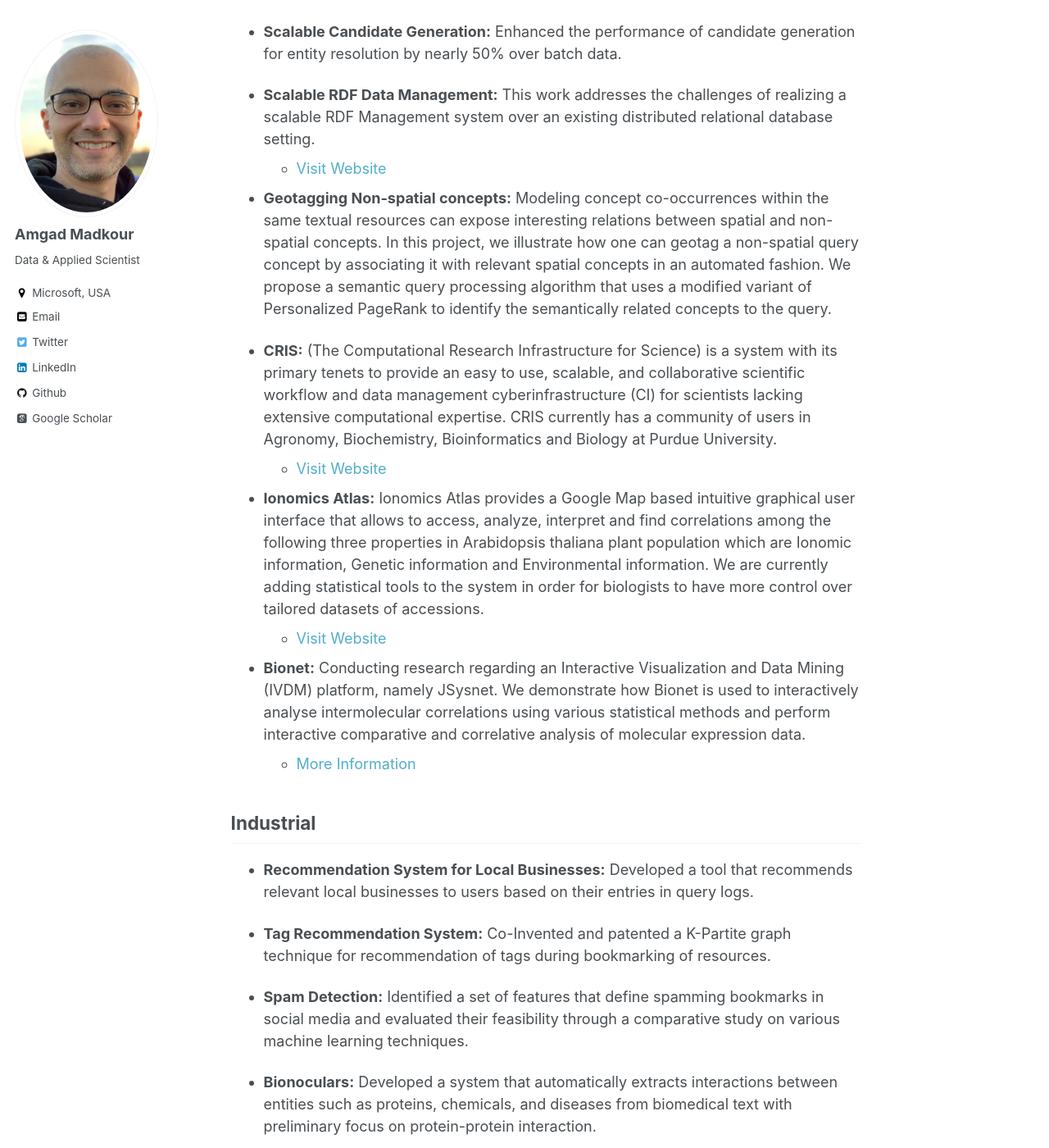
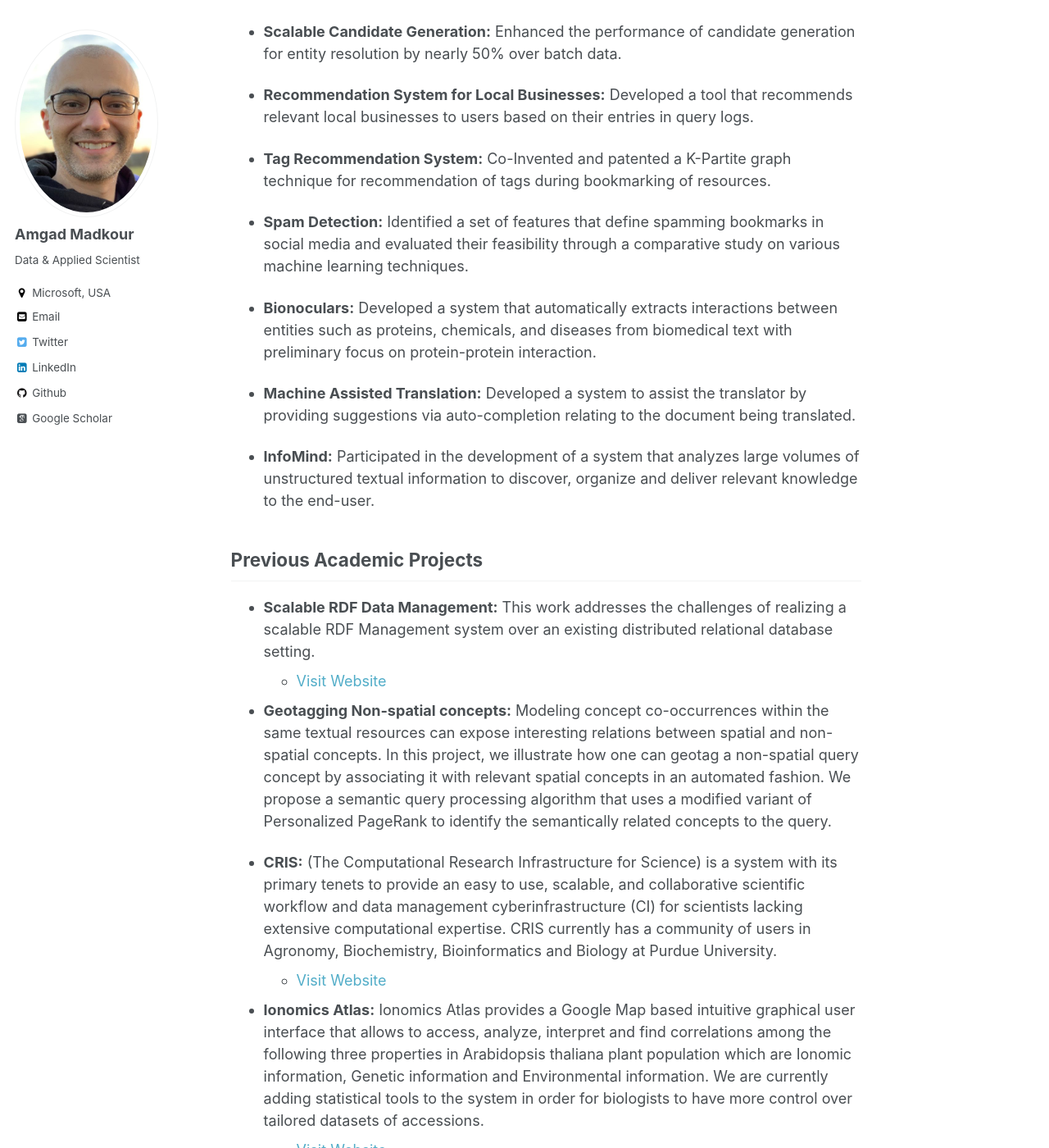
Before and after one commit to amgadmadkour/amgadmadkour.github.io, a Jekyll site: the page built from _pages/projects.md, in a window 1280 px wide and 1400 px high, scrolled down 471 px. Shown: the whole window at 82% size. Built offline with Jekyll 4.4.1, drawn with Linux system fonts in a browser that asks for light colours; some web fonts are replaced; some of the changed text lies outside the part shown.

Commit message:
Update projects

```diff
--- a/_pages/projects.md
+++ b/_pages/projects.md
@@ -9,11 +9,25 @@ author_profile: true
 
 * **Graph Analytics:** Building a knowledge graph analytics platform for discovering insights from the Microsoft knowledge graph.
 
-## Previous
+## Previous Industry Projects
 
 * **Entity Resolution over Spark:** Migrated a complete rule-based entity resolution pipeline from Cosmos to Spark.
 
 * **Scalable Candidate Generation:** Enhanced the performance of candidate generation for entity resolution by nearly 50% over batch data.
+
+* **Recommendation System for Local Businesses:** Developed a tool that recommends relevant local businesses to users based on their entries in query logs.
+
+* **Tag Recommendation System:** Co-Invented and patented a K-Partite graph technique for recommendation of tags during bookmarking of resources.
+
+* **Spam Detection:** Identified a set of features that define spamming bookmarks in social media and evaluated their feasibility through a comparative study on various machine learning techniques.
+
+* **Bionoculars:** Developed a system that automatically extracts interactions between entities such as proteins, chemicals, and diseases from biomedical text with preliminary focus on protein-protein interaction.
+
+* **Machine Assisted Translation:** Developed a system to assist the translator by providing suggestions via auto-completion relating to the document being translated.
+
+* **InfoMind:** Participated in the development of a system that analyzes large volumes of unstructured textual information to discover, organize and deliver relevant knowledge to the end-user.
+
+## Previous Academic Projects
 
 * **Scalable RDF Data Management:** This work addresses the challenges of realizing a scalable RDF Management system over an existing distributed relational database setting.
   * [Visit Website](https://github.com/amgadmadkour/knowledgecubes)
@@ -28,17 +42,3 @@ author_profile: true
 
 * **Bionet:** Conducting research regarding an Interactive Visualization and Data Mining (IVDM) platform, namely JSysnet. We demonstrate how Bionet is used to interactively analyse intermolecular correlations using various statistical methods and perform interactive comparative and correlative analysis of molecular expression data.
   * [More Information](https://www.cs.purdue.edu/homes/amadkour/projects/bionet/index.html)
-
-## Industrial
-
-* **Recommendation System for Local Businesses:** Developed a tool that recommends relevant local businesses to users based on their entries in query logs.
-
-* **Tag Recommendation System:** Co-Invented and patented a K-Partite graph technique for recommendation of tags during bookmarking of resources.
-
-* **Spam Detection:** Identified a set of features that define spamming bookmarks in social media and evaluated their feasibility through a comparative study on various machine learning techniques.
-
-* **Bionoculars:** Developed a system that automatically extracts interactions between entities such as proteins, chemicals, and diseases from biomedical text with preliminary focus on protein-protein interaction.
-
-* **Machine Assisted Translation:** Developed a system to assist the translator by providing suggestions via auto-completion relating to the document being translated.
-
-* **InfoMind:** Participated in the development of a system that analyzes large volumes of unstructured textual information to discover, organize and deliver relevant knowledge to the end-user.
```
